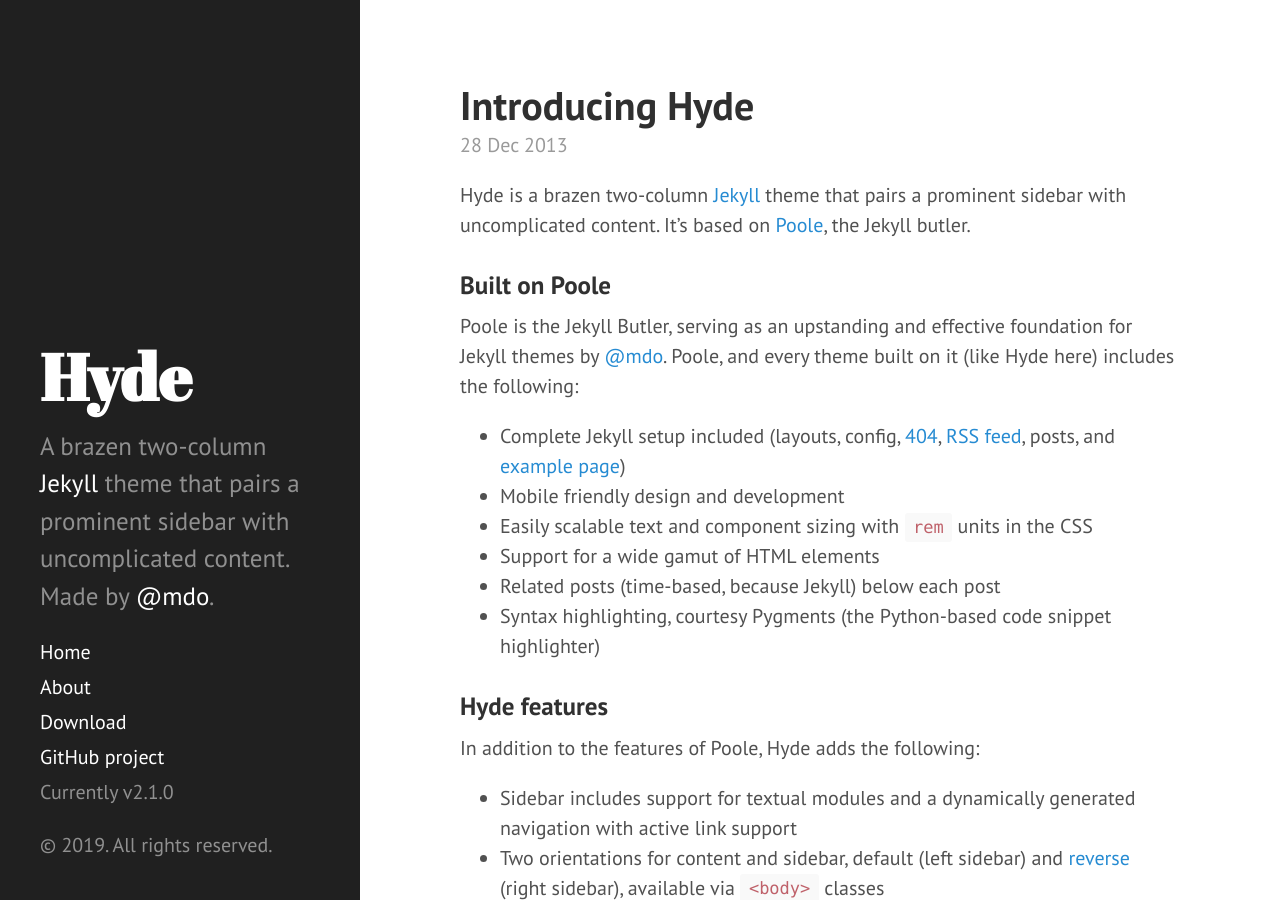
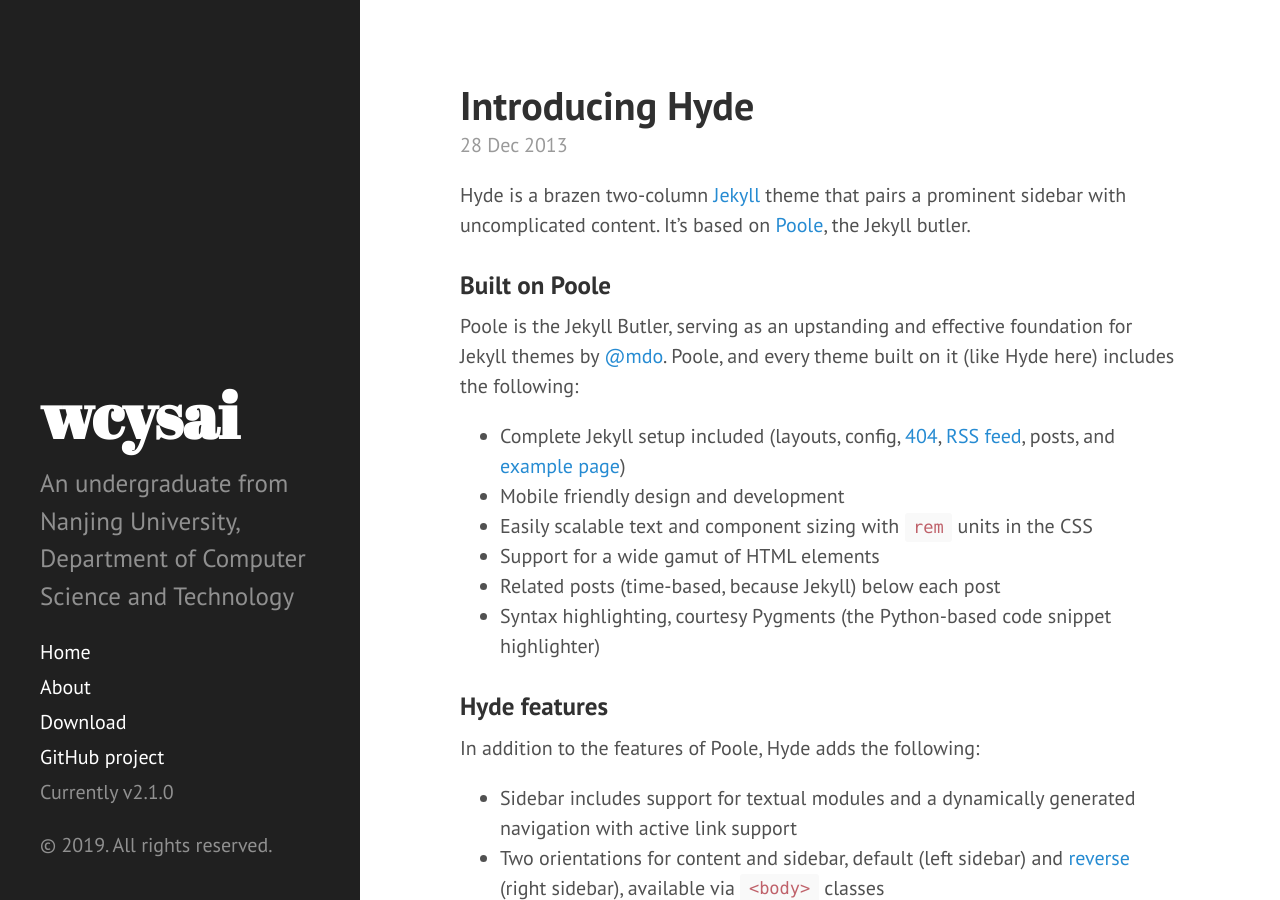
Before and after one commit to wcysai/wcysai.github.io, a Jekyll site: the page built from index.html, in a window 1280 px wide and 900 px high. Built offline with Jekyll 4.4.1, drawn with Linux system fonts in a browser that asks for light colours; Markdown is read by kramdown in place of the engine named in the settings; the list of posts is cut into pages by our own code.

Commit message:
Update _config.yml

```diff
--- a/_config.yml
+++ b/_config.yml
@@ -7,9 +7,9 @@
 relative_permalinks: true
 
 # Setup
-title:            Hyde
+title:            wcysai
 tagline:          'A Jekyll theme'
-description:      'A brazen two-column <a href="http://jekyllrb.com" target="_blank">Jekyll</a> theme that pairs a prominent sidebar with uncomplicated content. Made by <a href="https://twitter.com/mdo" target="_blank">@mdo</a>.'
+description:      An undergraduate from Nanjing University, Department of Computer Science and Technology
 url:              http://hyde.getpoole.com
 baseurl:          /
 
@@ -23,4 +23,4 @@
 version:          2.1.0
 
 github:
-  repo:           https://github.com/poole/hyde
+  repo:           https://github.com/wcysai
```
